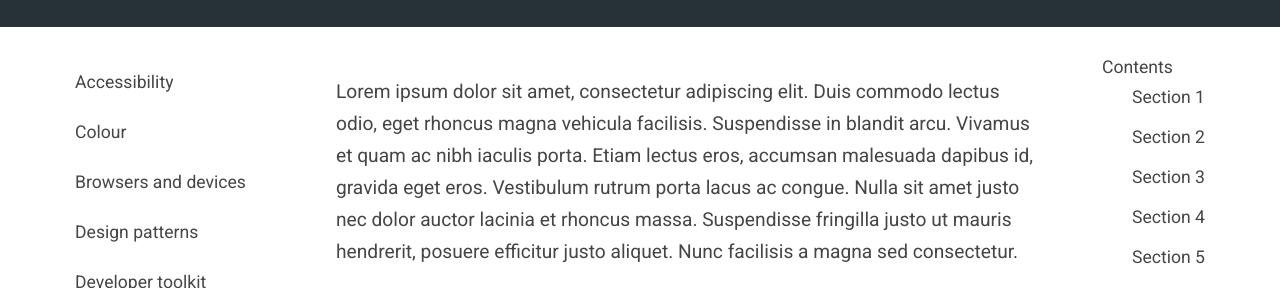
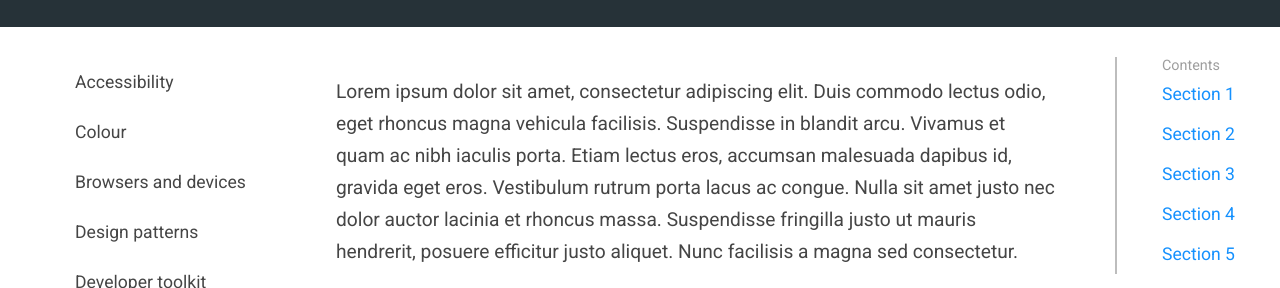
Before and after one commit to radical-edo/f-rt, a website: page page-layout/public/guidelines.html in a window 1280 px wide. Shown: the part 193-481 px from the top of the page. Drawn offline with Linux system fonts and the light colour scheme.

Commit message:
Styling section links

```diff
--- a/page-layout/public/guidelines.css
+++ b/page-layout/public/guidelines.css
@@ -98,8 +98,12 @@ body {
   margin: 0;
 }
 
-.list--less-padding .list__item {
-  padding: 10px 30px;
+.list--no-side-padding .list__item {
+  padding: 10px 0;
+}
+
+.list--blue-links .list__item {
+  color: var(--primary-color);
 }
 
 .list__item {
@@ -145,3 +149,13 @@ body {
 .main__content p {
   line-height: 2rem;
 }
+
+.links__section-links {
+  padding-left: 45px;
+  border-left: 2px solid #bdbdbd;
+}
+
+.section-links__header {
+  color: #9e9e9e;
+  font-size: 0.9rem;
+}
--- a/page-layout/public/guidelines.html
+++ b/page-layout/public/guidelines.html
@@ -64,14 +64,18 @@
         </p>
       </article>
       <aside class="main__links">
-        <div>Contents</div>
-        <ul class="list list--less-padding">
+        <div class="links__section-links">
+          <header class="section-links__header">
+            Contents
+          </header>
+          <ul class="list list--no-side-padding list--left-border list--blue-links">
             <li class="list__item">Section 1</li>
             <li class="list__item">Section 2</li>
             <li class="list__item">Section 3</li>
             <li class="list__item">Section 4</li>
             <li class="list__item">Section 5</li>
           </ul>
+        </div>
       </aside>
     </main>
   </div>
```
Lines whose indentation alone changed are shown as unchanged.
